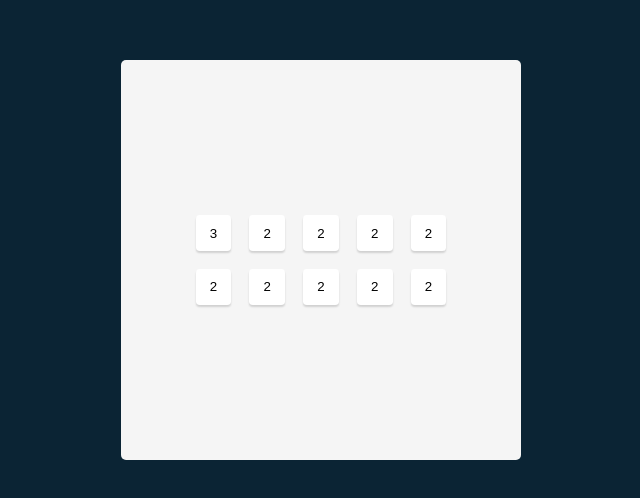
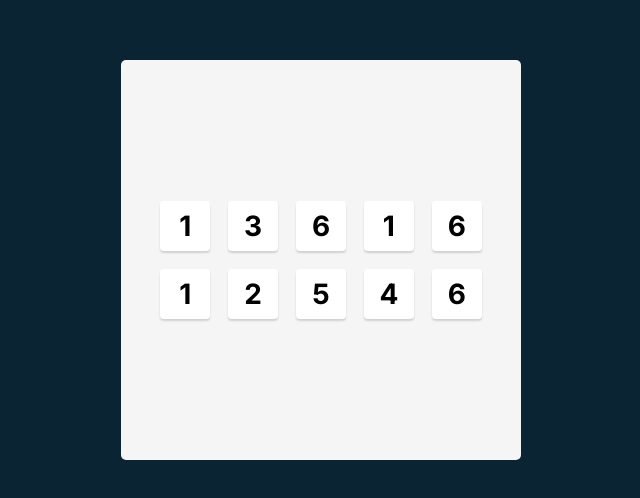
Before and after one commit to NickSchirripa/Tenzies, a React (Vite) app in the folder tenzies/: page / in a window 1280 px wide. Shown: the part 140-638 px from the top of the page, without its empty margins (319-959 px from the left). Built offline with nearby package versions, Linux system fonts and the light colour scheme.

Commit message:
update
-added useState
-made a variable that works as an element. Uses state and .map to render 10 die components and give them a random number
-This replaces the manually hardcoded 10 <Die/> components.

```diff
--- a/tenzies/src/App.jsx
+++ b/tenzies/src/App.jsx
@@ -3,39 +3,21 @@ import './index.css'
 import Die from "./Die.jsx"
 
 export default function App() {
+
+function generateAllNewDice(){
+ return new Array(10)
+  .fill(0)
+  .map(()=>Math.floor(Math.random()*6)+1)
+}
+
+const [numbers, setNumbers] = useState(generateAllNewDice())
+const diceElement = numbers.map(numberDie=> <Die value={numberDie}/>)
+
+
   return(
     <main>
     <div className='gridContainer'>
-    <Die
-    value="3"
-    />
-    <Die
-    value="2"
-    />
-    <Die
-    value="2"
-    />
-    <Die
-    value="2"
-    />
-    <Die
-    value="2"
-    />
-    <Die
-    value="2"
-    />
-    <Die
-    value="2"
-    />
-    <Die
-    value="2"
-    />
-    <Die
-    value="2"
-    />
-    <Die
-    value="2"
-    />
+    {diceElement}
     </div>
     </main>
   )
--- a/tenzies/src/index.css
+++ b/tenzies/src/index.css
@@ -6,7 +6,7 @@
 
 body {
   margin: 0;
-
+font-family: Inter, sans-serif;
     height: 100vh;
     background-color: #0B2434;
     padding: 20px;
@@ -37,13 +37,17 @@ align-items: center;
 .gridContainer{
   display: grid;
   gap: 1.12em;
-  grid-template-columns: 1fr 1fr 1fr 1fr 1fr;
+  grid-template:auto auto / repeat(5, 1fr);
 }
 .die{
-  width: 35.84px;
-  height: 35.84px;
+  width: 50px;
+  height: 50px;
   box-shadow: 0px 2px 2px rgb(0, 0, 0, 0.15);
   border: none;
   background-color: #FFFFFF;
   border-radius: 3.8px;
+  font-size: 1.75rem;
+  font-weight: bold;
+  font-family: Inter, sans-serif;
+  cursor: pointer;
 }
```
